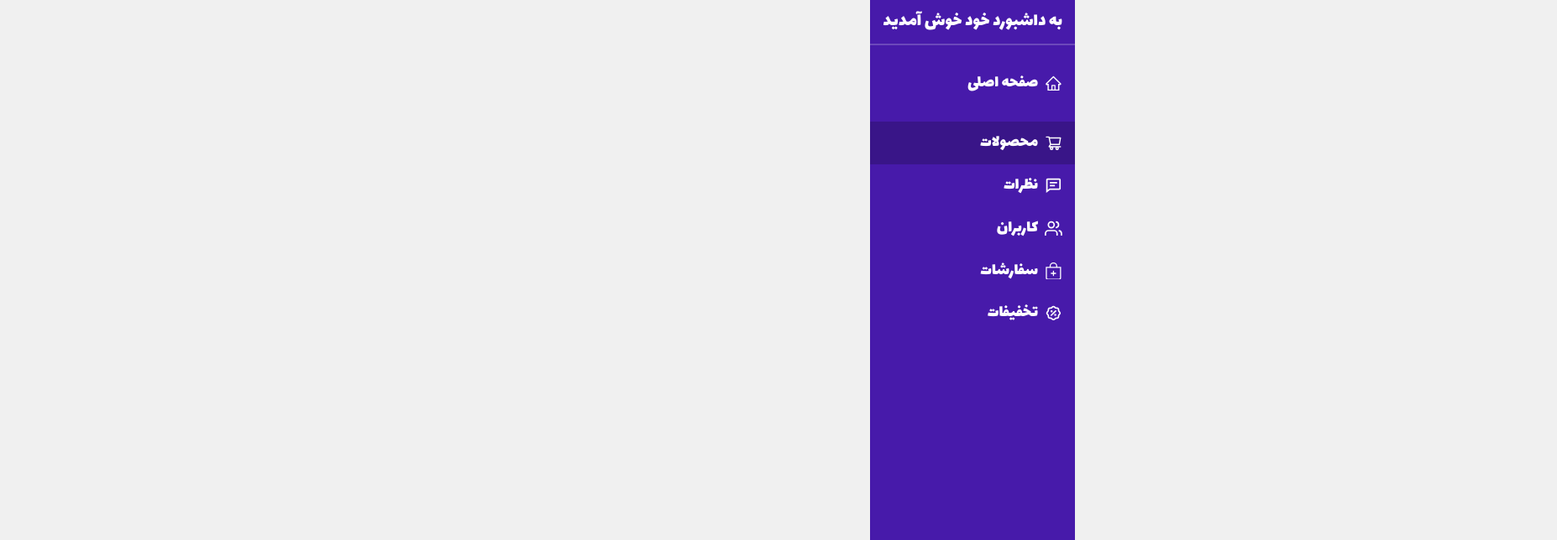
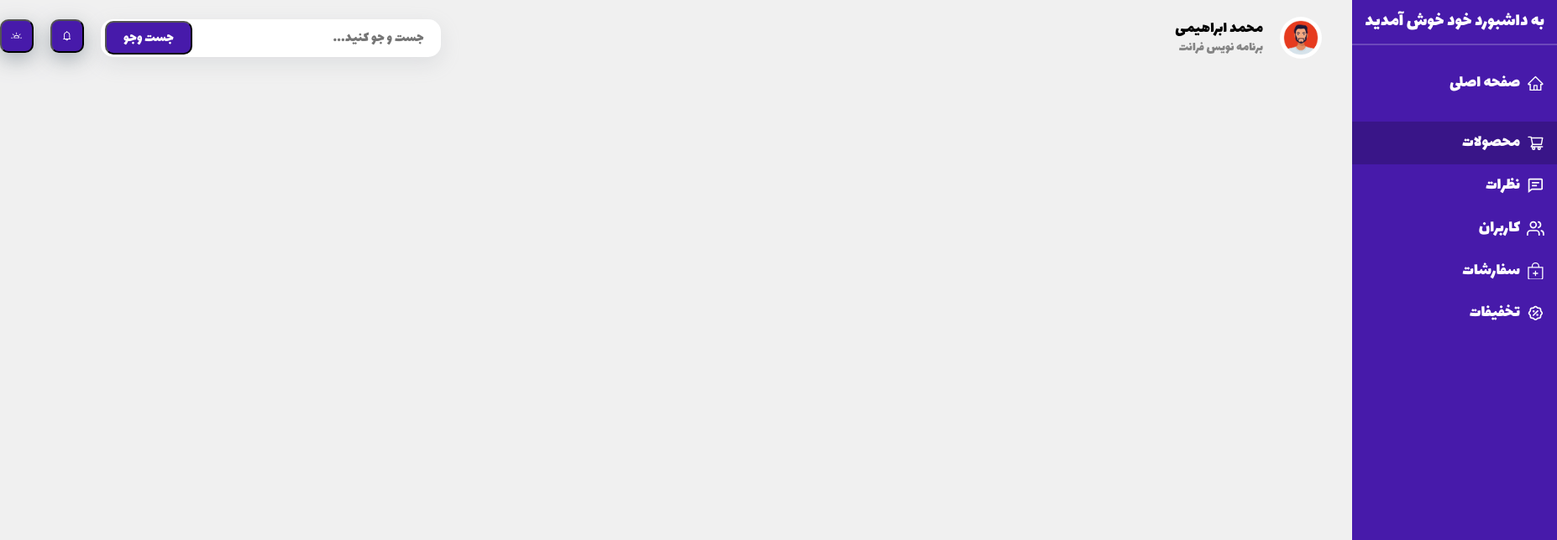
Before and after one commit to MohamadDesign/persiancms, a React (Create React App) app: page / in a window 1280 px wide. Shown: the top 644 px of the page at 84% size, 1854 px wide, since content can reach past the window. Built offline with nearby package versions, Linux system fonts and the light colour scheme.

Commit message:
add header part

```diff
--- a/package.json
+++ b/package.json
@@ -6,9 +6,12 @@
     "@testing-library/jest-dom": "^5.16.5",
     "@testing-library/react": "^13.4.0",
     "@testing-library/user-event": "^13.5.0",
+    "bootstrap": "^5.3.0",
+    "fontawesome": "^5.6.3",
     "react": "^18.2.0",
     "react-dom": "^18.2.0",
     "react-icons": "^4.10.1",
+    "react-router-dom": "^6.14.0",
     "react-scripts": "5.0.1",
     "web-vitals": "^2.1.4"
   },
--- a/src/App.css
+++ b/src/App.css
@@ -1,38 +1,5 @@
-.App {
-  text-align: center;
+.main {
+  flex: 4;
+  padding: 20px;
+  padding-right: 280px;
 }
-
-.App-logo {
-  height: 40vmin;
-  pointer-events: none;
-}
-
-@media (prefers-reduced-motion: no-preference) {
-  .App-logo {
-    animation: App-logo-spin infinite 20s linear;
-  }
-}
-
-.App-header {
-  background-color: #282c34;
-  min-height: 100vh;
-  display: flex;
-  flex-direction: column;
-  align-items: center;
-  justify-content: center;
-  font-size: calc(10px + 2vmin);
-  color: white;
-}
-
-.App-link {
-  color: #61dafb;
-}
-
-@keyframes App-logo-spin {
-  from {
-    transform: rotate(0deg);
-  }
-  to {
-    transform: rotate(360deg);
-  }
-}
--- a/src/App.js
+++ b/src/App.js
@@ -1,10 +1,14 @@
 import "./App.css";
 import Sidebar from "./Components/Sidebar/Sidebar";
+import Header from "./Components/Header/Header";
 
 function App() {
   return (
     <>
       <Sidebar />
+      <div  className="main">
+        <Header />
+      </div>
     </>
   );
 }
--- /dev/null
+++ b/src/Components/Header/Header.css
@@ -0,0 +1,82 @@
+.header {
+  display: flex;
+  align-items: center;
+  justify-content: space-between;
+  width: 225%;
+}
+
+.admin-profile {
+  display: flex;
+  align-items: center;
+  column-gap: 20px;
+}
+
+.admin-profile img {
+  width: 50px;
+  border-radius: 50%;
+}
+
+.admin-profile div {
+  display: flex;
+  flex-direction: column;
+  row-gap: 5px;
+}
+
+.admin-profile div h1 {
+  font-size: 1.2rem;
+}
+
+.admin-profile div h3 {
+  color: #858585;
+}
+
+.header-left-section {
+  display: flex;
+  column-gap: 20px;
+}
+
+.search-box {
+  background-color: var(--white);
+  border-radius: 15px;
+  width: 400px;
+  height: 45px;
+  display: flex;
+  align-items: center;
+  justify-content: space-between;
+  padding: 0 0 0 5px;
+  box-shadow: rgba(149, 157, 165, 0.2) 0 8px 24px;
+}
+
+.search-box input {
+  outline: none;
+  border: none;
+  background: unset;
+  width: 100%;
+  font-size: 1.1rem;
+  padding: 10px 20px 10px 10px;
+}
+
+.search-box button {
+  display: flex;
+  align-items: center;
+  font-size: 1.1rem;
+  width: 135px;
+  height: 40px  ;
+  border-radius: 10px;
+  background-color: var(--blue);
+  color: var(--white);
+  padding: 3px 20px;
+}
+
+.header-left-icon {
+  padding: 10px;
+  display: flex;
+  align-items: center;
+  justify-content: center;
+  border-radius: 10px;
+  background-color: var(--blue);
+  color: var(--white);
+  width: 40px;
+  height: 40px;
+  box-shadow: rgba(149, 157, 165, 0.8) 0 8px 24px;
+}
--- /dev/null
+++ b/src/Components/Header/Header.jsx
@@ -0,0 +1,30 @@
+import React from "react";
+import "./Header.css";
+import { AiOutlineBell } from "react-icons/ai";
+import { BsBrightnessAltHigh } from "react-icons/bs";
+
+export default function Header() {
+  return (
+    <div className="header">
+      <div className="admin-profile">
+        <img src="img/user.jpg" alt="user profile" />
+        <div>
+          <h1>محمد ابراهیمی</h1>
+          <h3>برنامه نویس فرانت</h3>
+        </div>
+      </div>
+      <div className="header-left-section">
+        <div className="search-box">
+          <input type="text" placeholder="جست و جو کنید..." />
+          <button>جست وجو</button>
+        </div>
+        <button className="header-left-icon">
+          <AiOutlineBell />
+        </button>
+        <button className="header-left-icon">
+          <BsBrightnessAltHigh />
+        </button>
+      </div>
+    </div>
+  );
+}
```
Also changed, not shown: public/img/user.jpg (added), 1 other file (tests, documents, lock files or other folders).
